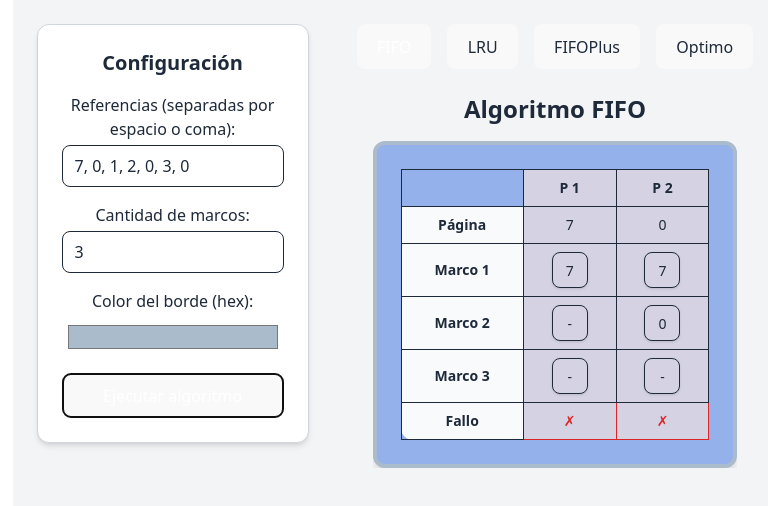
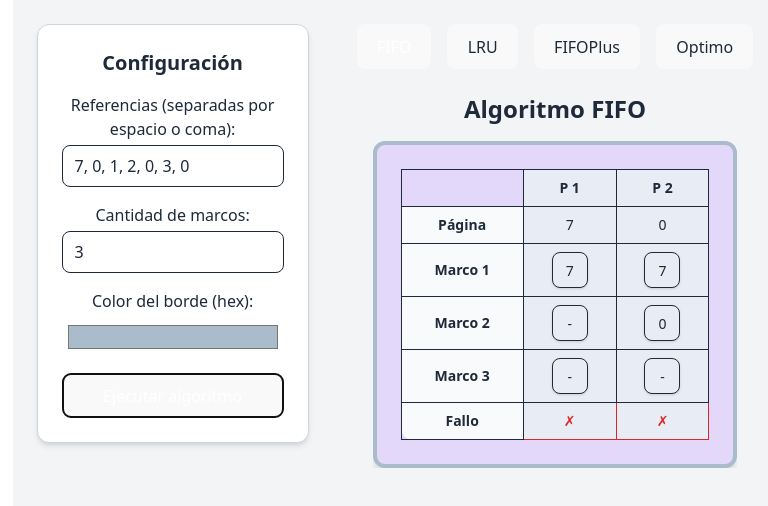
Before and after one commit to LairezMk/Algoritmo_RP, a React (Vite) app in the folder algoritmos-reemplazo-app/: page / in a window 1280 px wide. Both pictures are taken after a click on the button "Ejecutar algoritmo". Shown: the top 506 px of the page, without its empty margins (245-1013 px from the left). Built offline with nearby package versions, Linux system fonts and the light colour scheme.

Commit message:
Update colors

```diff
--- a/algoritmos-reemplazo-app/src/components/FrameDisplay.jsx
+++ b/algoritmos-reemplazo-app/src/components/FrameDisplay.jsx
@@ -1,7 +1,7 @@
 import { useEffect, useState } from 'react';
 import { motion, AnimatePresence } from 'framer-motion';
 
-const FrameDisplay = ({ pasos, color = '#333', delay = 1000 }) => {
+const FrameDisplay = ({ pasos, color = '#b9cef3', delay = 1000 }) => {
   const [pasoActual, setPasoActual] = useState(0);
   const [historial, setHistorial] = useState([]);
 
@@ -26,7 +26,7 @@ const FrameDisplay = ({ pasos, color = '#333', delay = 1000 }) => {
          className="p-6 rounded-xl shadow-lg border-4"
          style={{
            borderColor: color,
-           backgroundColor: '#94B1EB', // light gray background
+           backgroundColor: '#e3d7fa', // light gray background
          }}
       >
         <table className="table-auto border-collapse mx-auto w-full text-sm text-center">
@@ -37,7 +37,7 @@ const FrameDisplay = ({ pasos, color = '#333', delay = 1000 }) => {
                 <th
                   key={index}
                   className="border px-3 py-2 font-semibold"
-                  style={{ backgroundColor: '#D5D3E3' }}
+                  style={{ backgroundColor: '#e7ecf5' }}
                 >
                   P {index + 1}
                 </th>
@@ -55,7 +55,7 @@ const FrameDisplay = ({ pasos, color = '#333', delay = 1000 }) => {
                   initial={{ opacity: 0 }}
                   animate={{ opacity: 1 }}
                   transition={{ delay: i * 0.1 }}
-                  style={{ backgroundColor: '#D5D3E3' }}
+                  style={{ backgroundColor: '#e7ecf5' }}
                 >
                   {paso.pagina}
                 </motion.td>
@@ -73,23 +73,11 @@ const FrameDisplay = ({ pasos, color = '#333', delay = 1000 }) => {
                     initial={{ opacity: 0 }}
                     animate={{ opacity: 1 }}
                     transition={{ delay: i * 0.1 + 0.05 }}
-                    style={{ backgroundColor: '#D5D3E3' }}
-                  >{/* Ícono de vida extra si el marco tiene vida extra */}
-                  {paso.vidaExtra && paso.vidaExtra === marcoIndex && (
-                    <div
-                      className="absolute top-0 left-1/2 transform -translate-x-1/2 -translate-y-1/2"
-                      title="Vida extra"
-                    >
-                      <svg xmlns="http://www.w3.org/2000/svg" fill="none" viewBox="0 0 24 24" strokeWidth={1.5} stroke="currentColor" className="size-6">
-                      <path strokeLinecap="round" strokeLinejoin="round" d="M9 12.75 11.25 15 15 9.75m-3-7.036A11.959 11.959 0 0 1 3.598 6 11.99 11.99 0 0 0 3 9.749c0 5.592 3.824 10.29 9 11.623 5.176-1.332 9-6.03 9-11.622 0-1.31-.21-2.571-.598-3.751h-.152c-3.196 0-6.1-1.248-8.25-3.285Z" />
-                    </svg>
-
-                    </div>
-                  )}
-
+                    style={{ backgroundColor: '#e7ecf5' }}
+                  >
                     <span
                       className="inline-block w-9 h-9 leading-9 rounded-lg border shadow-sm"
-                      style={{ backgroundColor: '#D5D3E3' }}
+                      style={{ backgroundColor: '#e7ecf5' }}
                     >
                       {paso.memoria[marcoIndex] ?? '-'}
                     </span>
@@ -109,11 +97,11 @@ const FrameDisplay = ({ pasos, color = '#333', delay = 1000 }) => {
                   animate={{ opacity: 1 }}
                   transition={{ delay: i * 0.1 + 0.1 }}
                   style={{
-                    backgroundColor: '#D5D3E3',
+                    backgroundColor: '#e7ecf5',
                     color: paso.fallo ? '#dc2626' : '#16a34a',
                   }}
                 >
-                  {paso.fallo ? '✗' : '✓'} {/* Mostrar un símbolo de fallo o éxito */}
+                  {paso.fallo ? '✗' : '✓'}
                 </motion.td>
               ))}
             </tr>
```
